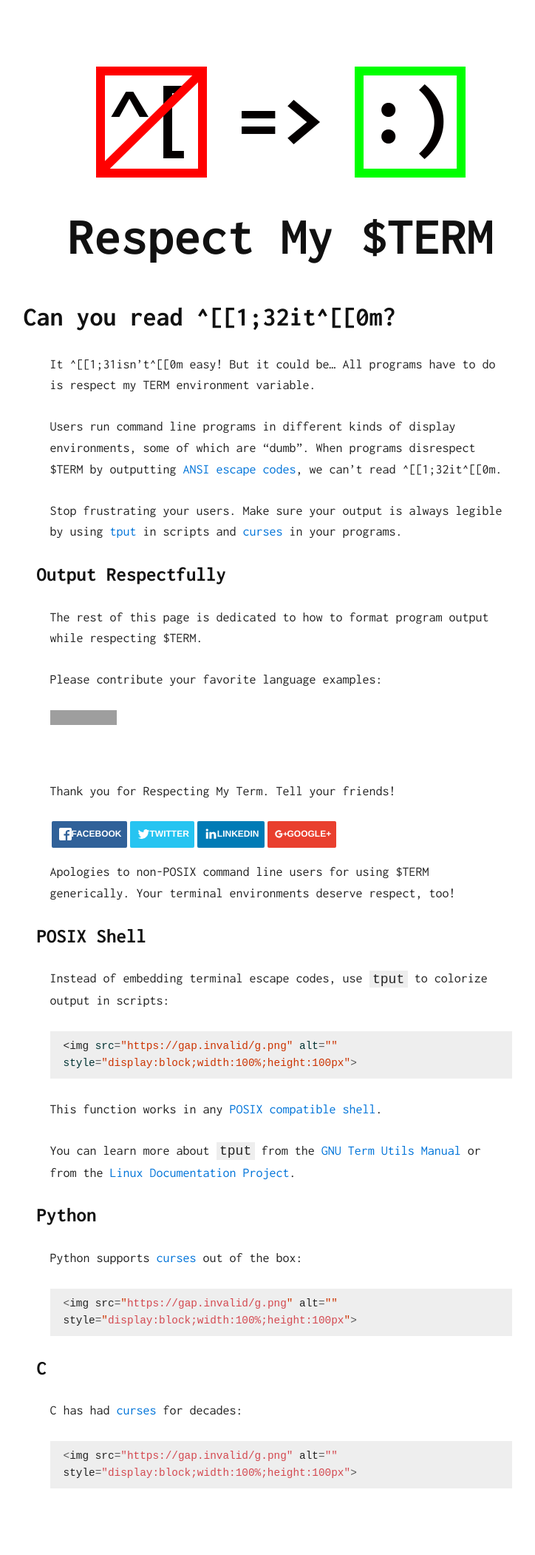
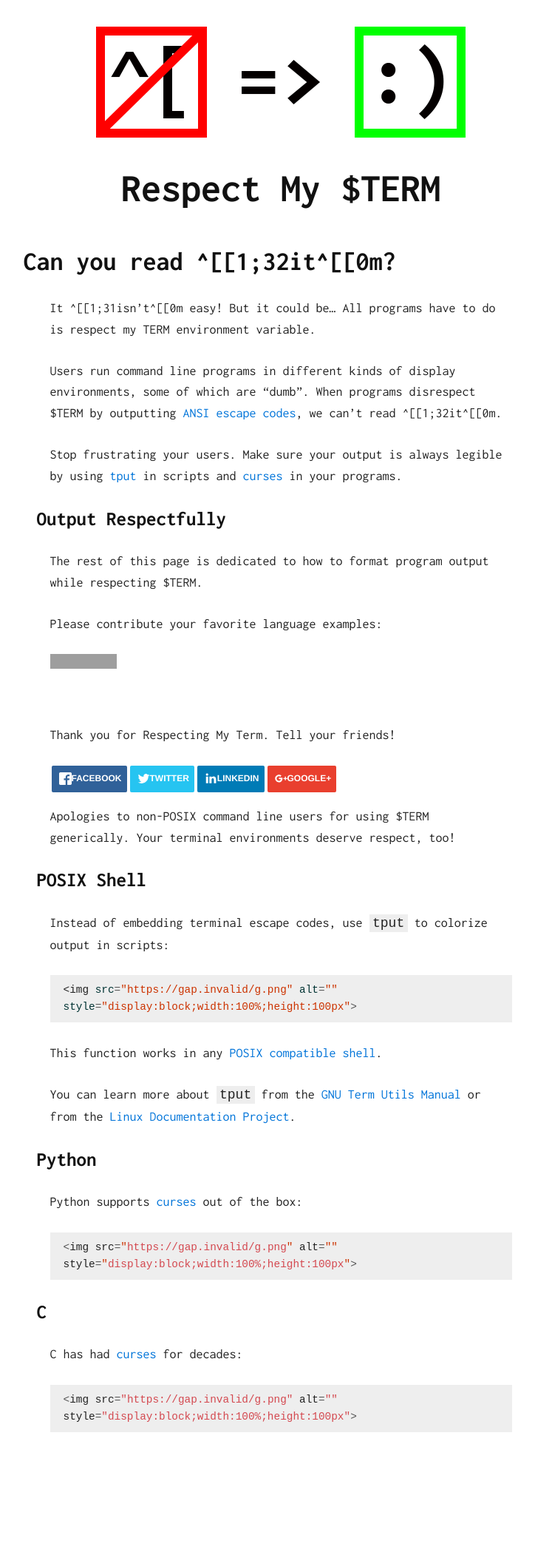
Before and after one commit to respectmyterm/respectmyterm.github.io, a Jekyll site: the page built from index.md, in a window 1280 px wide. Shown: the whole page at 74% size, without its empty margins (260-984 px from the left). Built offline with Jekyll 4.4.1, drawn with Linux system fonts in a browser that asks for light colours; after the commit the page ends 2026 px from its top, so only the background shows below that; grey boxes are pictures that could not be loaded.

Commit message:
svg scales; fixed scaling font size; reduced top margin

```diff
--- a/css/solo.css
+++ b/css/solo.css
@@ -16,7 +16,7 @@ body {
 
 @media (min-width: 30rem) {
   body {
-    margin-top: 5rem;
+    margin-top: 2rem;
   }
 }
 
@@ -45,7 +45,7 @@ h1, h2, h3, h4, h5, h6 {
 }
 
 h1 {
-  font-size: 1rem;
+  font-size: 2rem;
   margin-bottom: 0rem;
   font-weight: bold;
   margin-left: -2rem;
@@ -54,7 +54,7 @@ h1 {
 
 @media (min-width: 30rem) {
   h1 {
-    font-size: 4rem;
+    font-size: 3rem;
     margin-bottom: 0rem;
   }
 }
@@ -210,7 +210,7 @@ pre > code {
 
 @media (max-width: 635px) {
 .sharing {
- font-size: 85%;
+ font-size: 100%;
  }
 }
 
@@ -274,6 +274,7 @@ pre > code {
   display: block;
   margin: 0px auto 2rem auto;
   text-align: center;
+  max-width: 100%;
 }
 .rmt-header img {
   margin: 0 .5rem;
```
